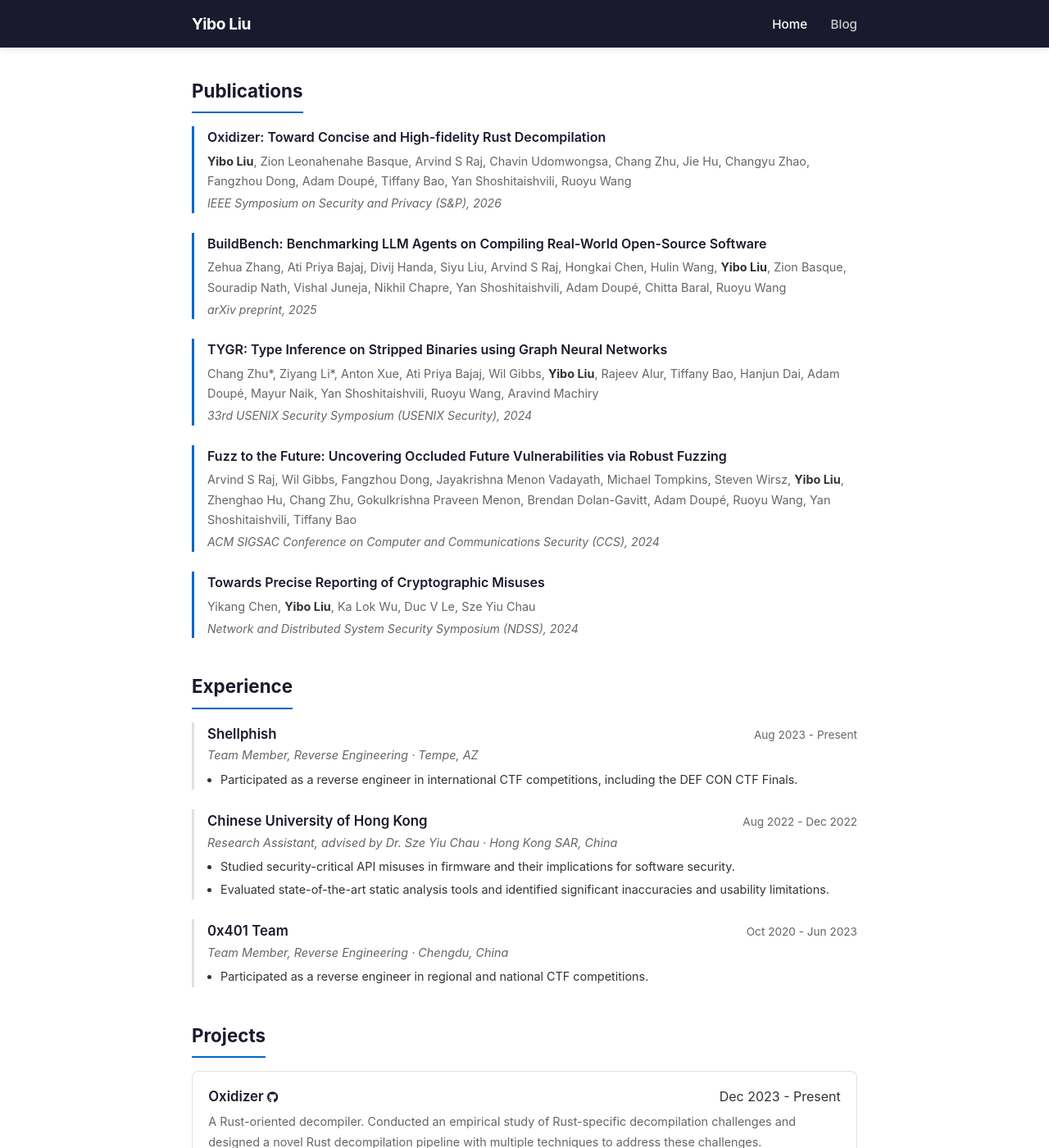
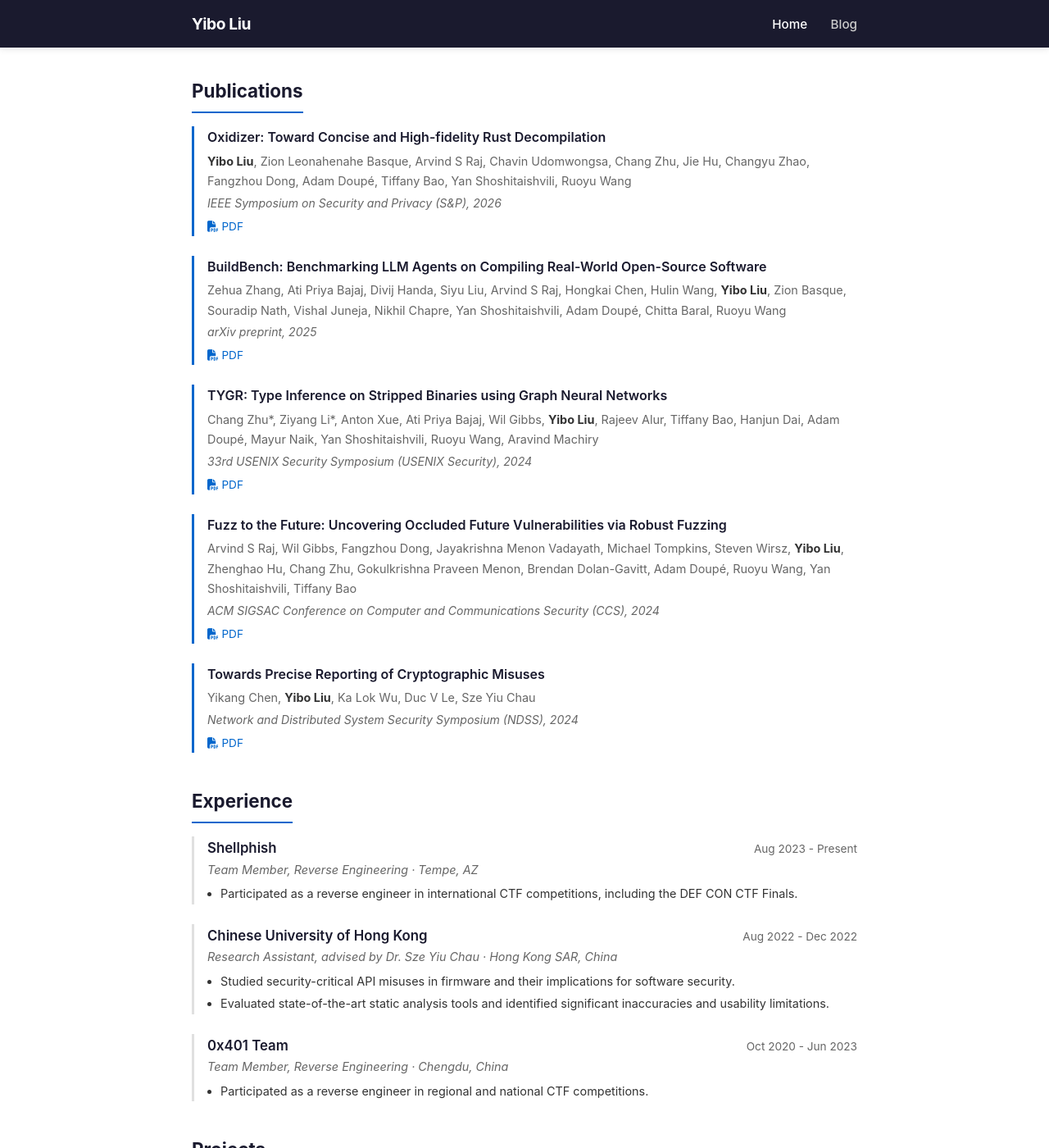
Before and after one commit to bluesadi/bluesadi.github.io, a Jekyll site: the page built from index.html, in a window 1280 px wide and 1400 px high, scrolled down 695 px. Shown: the whole window at 82% size. Built offline with Jekyll 4.4.1, drawn with Linux system fonts in a browser that asks for light colours; a style sheet for code colours, icons or effects is not loaded.

Commit message:
Adds publication PDF links with new styling
Introduces dedicated PDF download links for each listed publication,
improving access to full papers. Adds CSS for consistent link styling,
enhancing visual clarity and user experience.

```diff
--- a/assets/css/style.css
+++ b/assets/css/style.css
@@ -224,6 +224,21 @@ a:hover {
   font-size: 0.88rem;
   font-style: italic;
   color: var(--text-light);
+}
+
+.pub-links {
+  margin-top: 0.3rem;
+  font-size: 0.85rem;
+}
+
+.pub-links a {
+  color: var(--accent);
+  text-decoration: none;
+  margin-right: 0.8rem;
+}
+
+.pub-links a:hover {
+  text-decoration: underline;
 }
 
 .pub-venue .badge {
--- a/index.html
+++ b/index.html
@@ -44,26 +44,31 @@ layout: default
       <div class="pub-title">Oxidizer: Toward Concise and High-fidelity Rust Decompilation</div>
       <div class="pub-authors"><strong>Yibo Liu</strong>, Zion Leonahenahe Basque, Arvind S Raj, Chavin Udomwongsa, Chang Zhu, Jie Hu, Changyu Zhao, Fangzhou Dong, Adam Doup&eacute;, Tiffany Bao, Yan Shoshitaishvili, Ruoyu Wang</div>
       <div class="pub-venue">IEEE Symposium on Security and Privacy (S&P), 2026</div>
+      <div class="pub-links"><a href="{{ '/assets/files/oxidizer.pdf' | relative_url }}" target="_blank"><i class="fas fa-file-pdf"></i> PDF</a></div>
     </li>
     <li class="pub-item">
       <div class="pub-title">BuildBench: Benchmarking LLM Agents on Compiling Real-World Open-Source Software</div>
       <div class="pub-authors">Zehua Zhang, Ati Priya Bajaj, Divij Handa, Siyu Liu, Arvind S Raj, Hongkai Chen, Hulin Wang, <strong>Yibo Liu</strong>, Zion Basque, Souradip Nath, Vishal Juneja, Nikhil Chapre, Yan Shoshitaishvili, Adam Doup&eacute;, Chitta Baral, Ruoyu Wang</div>
       <div class="pub-venue">arXiv preprint, 2025</div>
+      <div class="pub-links"><a href="{{ '/assets/files/buildbench.pdf' | relative_url }}" target="_blank"><i class="fas fa-file-pdf"></i> PDF</a></div>
     </li>
     <li class="pub-item">
       <div class="pub-title">TYGR: Type Inference on Stripped Binaries using Graph Neural Networks</div>
       <div class="pub-authors">Chang Zhu*, Ziyang Li*, Anton Xue, Ati Priya Bajaj, Wil Gibbs, <strong>Yibo Liu</strong>, Rajeev Alur, Tiffany Bao, Hanjun Dai, Adam Doup&eacute;, Mayur Naik, Yan Shoshitaishvili, Ruoyu Wang, Aravind Machiry</div>
       <div class="pub-venue">33rd USENIX Security Symposium (USENIX Security), 2024</div>
+      <div class="pub-links"><a href="{{ '/assets/files/tygr.pdf' | relative_url }}" target="_blank"><i class="fas fa-file-pdf"></i> PDF</a></div>
     </li>
     <li class="pub-item">
       <div class="pub-title">Fuzz to the Future: Uncovering Occluded Future Vulnerabilities via Robust Fuzzing</div>
       <div class="pub-authors">Arvind S Raj, Wil Gibbs, Fangzhou Dong, Jayakrishna Menon Vadayath, Michael Tompkins, Steven Wirsz, <strong>Yibo Liu</strong>, Zhenghao Hu, Chang Zhu, Gokulkrishna Praveen Menon, Brendan Dolan-Gavitt, Adam Doup&eacute;, Ruoyu Wang, Yan Shoshitaishvili, Tiffany Bao</div>
       <div class="pub-venue">ACM SIGSAC Conference on Computer and Communications Security (CCS), 2024</div>
+      <div class="pub-links"><a href="{{ '/assets/files/flakjack.pdf' | relative_url }}" target="_blank"><i class="fas fa-file-pdf"></i> PDF</a></div>
     </li>
     <li class="pub-item">
       <div class="pub-title">Towards Precise Reporting of Cryptographic Misuses</div>
       <div class="pub-authors">Yikang Chen, <strong>Yibo Liu</strong>, Ka Lok Wu, Duc V Le, Sze Yiu Chau</div>
       <div class="pub-venue">Network and Distributed System Security Symposium (NDSS), 2024</div>
+      <div class="pub-links"><a href="{{ '/assets/files/crypto-misuses.pdf' | relative_url }}" target="_blank"><i class="fas fa-file-pdf"></i> PDF</a></div>
     </li>
   </ul>
 </div>
```
Also changed, not shown: 4 other files.
